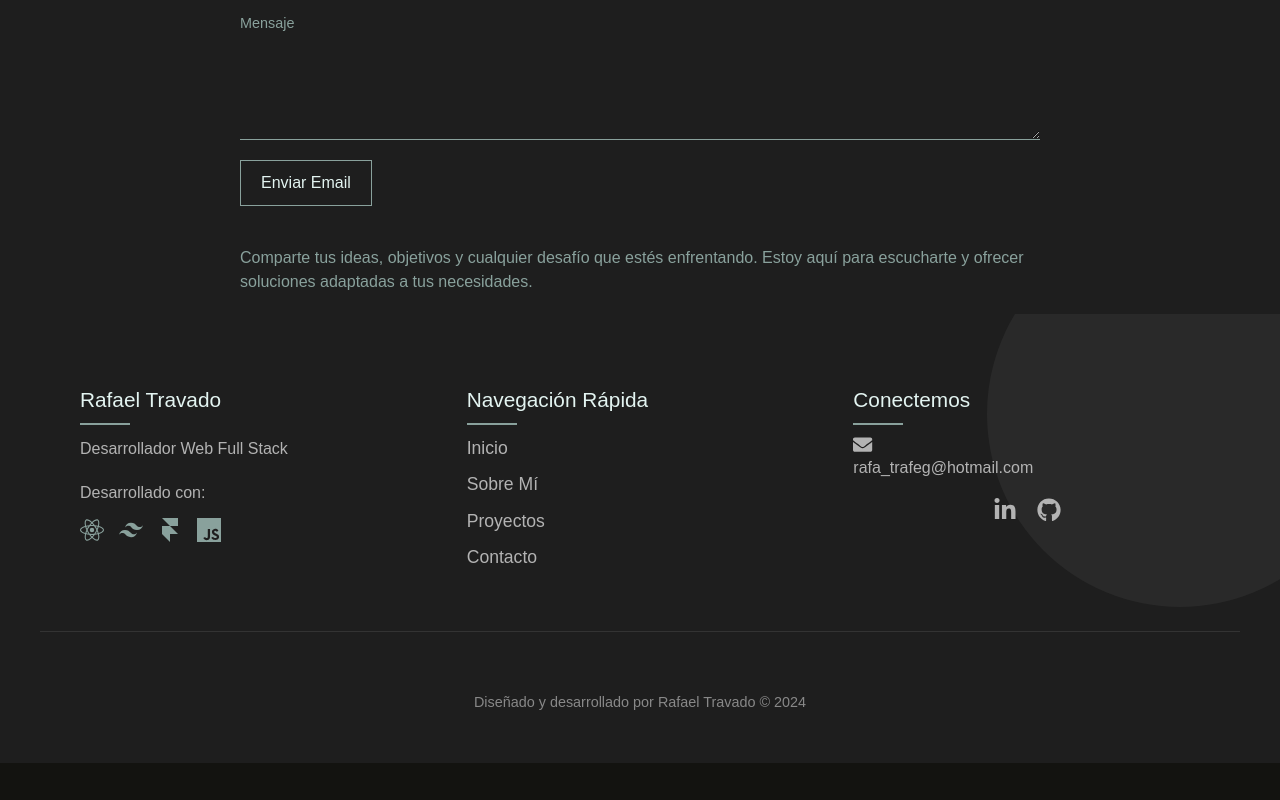
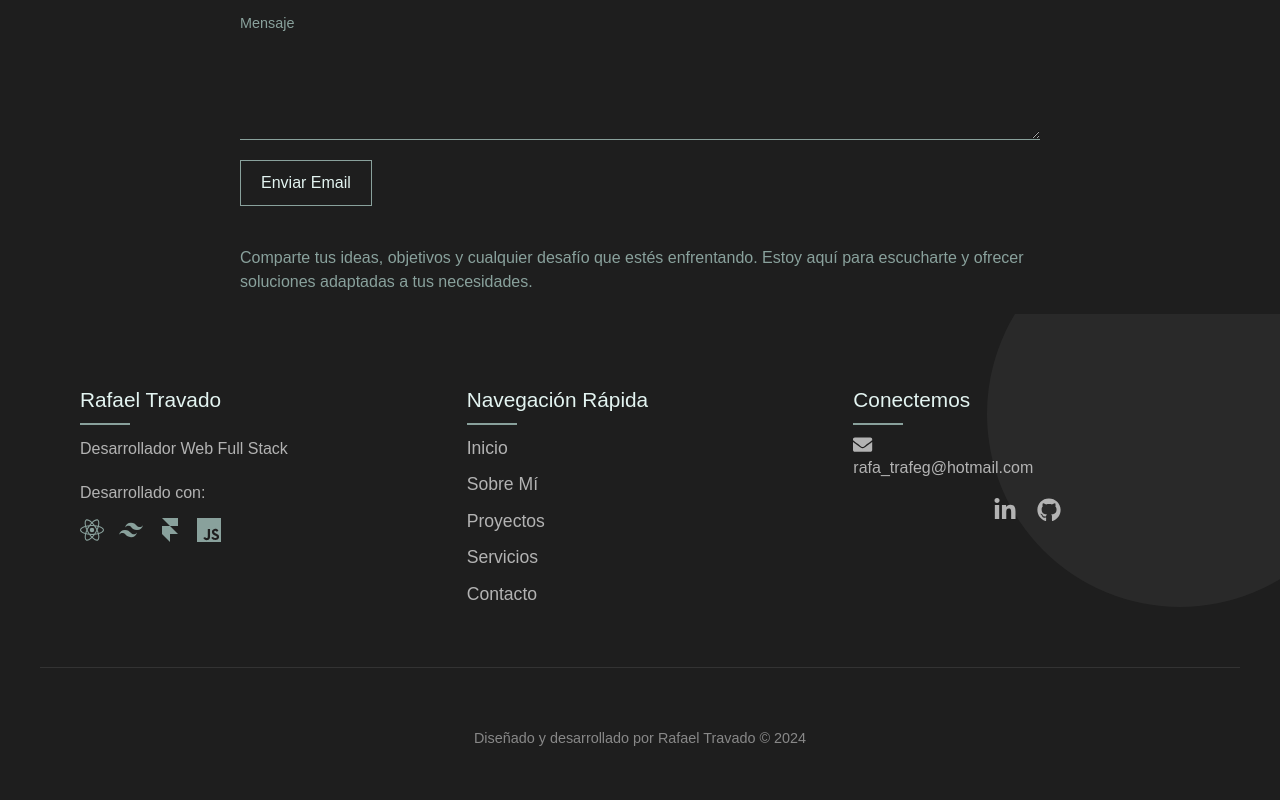
Before and after one commit to Rafael-TF/Portafolio, a React (Create React App) app: page / in a window 1280 px wide. Shown: the part 6724-7524 px from the top of the page. Before the commit the page ends 7487 px from the top, so only its background shows below. Built offline with nearby package versions, Linux system fonts and the light colour scheme.

Commit message:
Cambio del footer

```diff
--- a/src/Pages/Footer.js
+++ b/src/Pages/Footer.js
@@ -62,6 +62,7 @@ const Footer = () => {
             <li><a href="#home">Inicio</a></li>
             <li><a href="#about">Sobre Mí</a></li>
             <li><a href="#projects">Proyectos</a></li>
+            <li><a href="#services">Servicios</a></li>
             <li><a href="#contact">Contacto</a></li>
           </ul>
         </motion.div>
```
